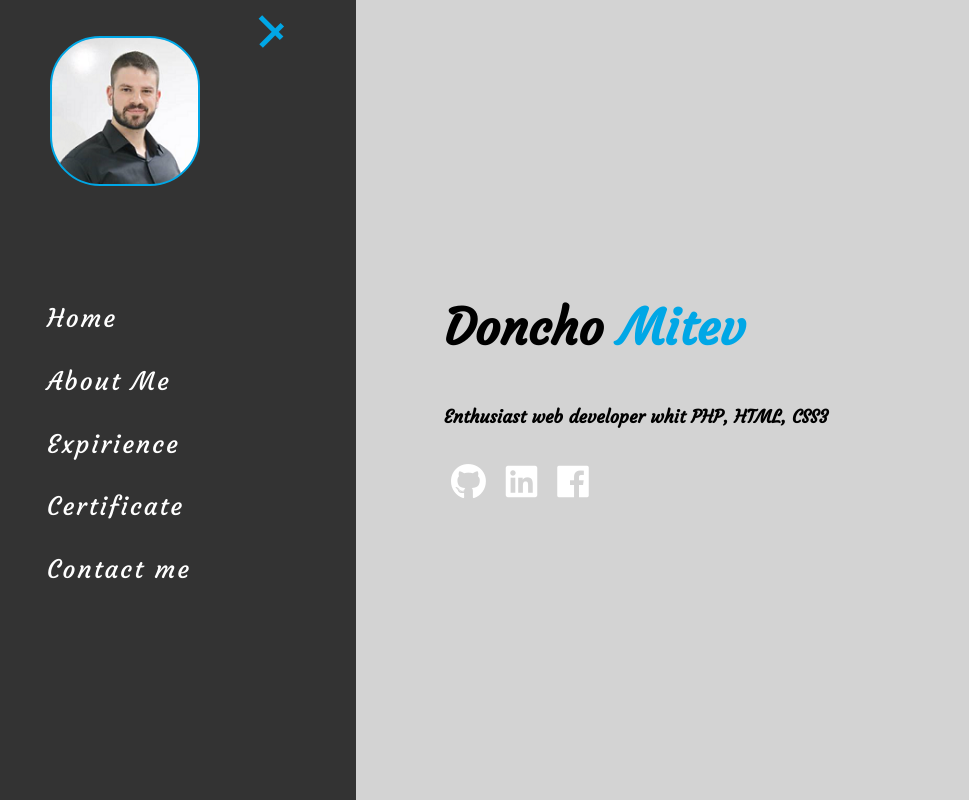
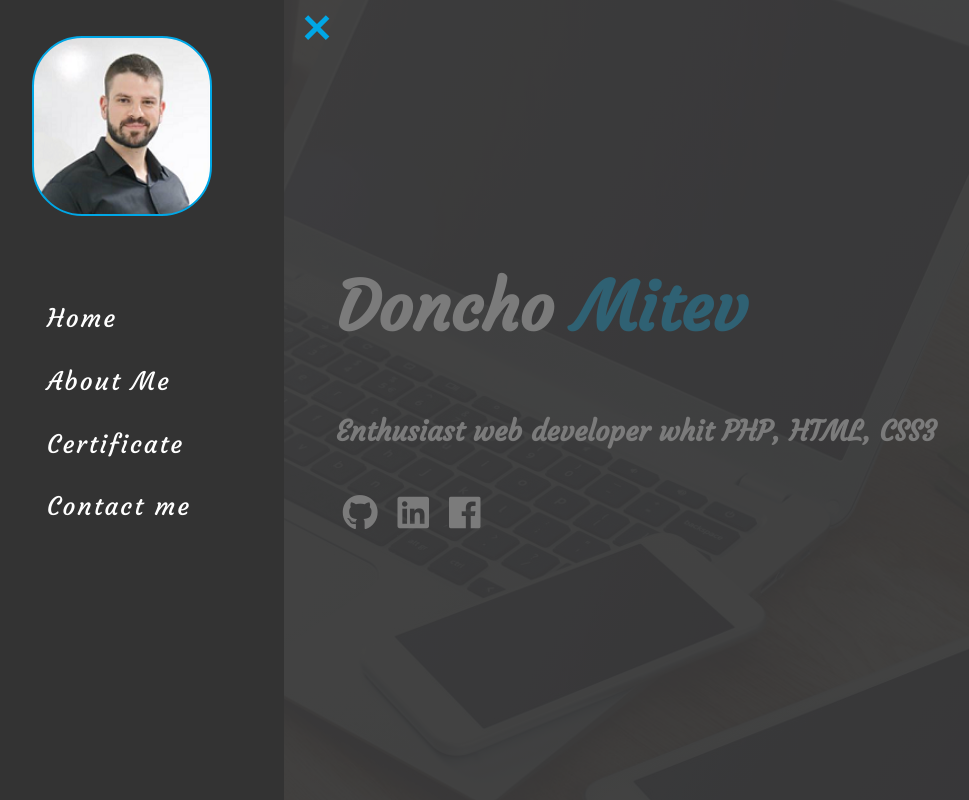
Before and after one commit to DonchoMitev/MyPortfolio, a website: page docs/index.html in a window 1280 px wide. Both pictures are taken after a click on the element 33 px from the left and 36 px from the top of the page. Shown: the whole page, without its empty margins (4-973 px from the left). Drawn offline with Linux system fonts and the light colour scheme.

Commit message:
new nav and layout style

```diff
--- a/docs/index.html
+++ b/docs/index.html
@@ -8,15 +8,15 @@
     <link rel="stylesheet" href="css/main.css">
     <title>Welcome to My Portfolio</title>
 </head>
-<body>
-<header>
-    <div class="wrapper">
+<body class="site-body">
+    <header class="site-header">
+        <div class="site-nav-bar">
             <div class="menu-btn">
                 <div class="btn-line"></div>
                 <div class="btn-line"></div>
                 <div class="btn-line"></div>
             </div>
-        <div class="menu-branding">
+            <div class="menu-portrait">
                 <div class="portrait"></div>
             </div>
             <nav class="menu">
@@ -26,9 +26,6 @@
                     </li>
                     <li>
                         <a href="about.html">About Me</a>
-                </li>
-                <li>
-                    <a href="expirinence.html">Expirience</a>
                     </li>
                     <li>
                         <a href="certificate.html">Certificate</a>
@@ -42,13 +39,13 @@
     </header>
     <main>
         <section class="site-title">
-        <h1 class="lg-heading">
+            <h1 class="name-heading">
                 Doncho
                 <span class="text-secondary">Mitev</span>
             </h1>
-        <h4 class="sm-heading">
+            <h3 class="info-heading">
                 Enthusiast web developer whit PHP, HTML, CSS3
-        </h4>
+            </h3>
             <div class="icons">
                 <a href="#">
                     <i class="fab fa-github fa-2x"></i>
--- a/docs/js/main.js
+++ b/docs/js/main.js
@@ -1,6 +1,7 @@
 //Work Dom three
+const body = document.querySelector('.site-body')
 const menuBtn = document.querySelector('.menu-btn');
-const menu = document.querySelector('.wrapper');
+const menu = document.querySelector('.site-nav-bar');
 
 
 let showMenu = false;
@@ -11,10 +12,12 @@
     if (!showMenu){
         menuBtn.classList.add('close');
         menu.classList.add('show');
+        body.classList.add('show');
         showMenu = true;
     } else {
         menuBtn.classList.remove('close');
         menu.classList.remove('show');
+        body.classList.remove('show');
         showMenu = false;
     }
 }
--- a/scss/_layout.scss
+++ b/scss/_layout.scss
@@ -1,31 +1,33 @@
 body {
-  background: lightgray;
-  color: #000;
   height: 100%;
 }
-
 
 a {
   color: #fff;
   text-decoration: none;
 }
 
-header {
-  position: fixed;
-  z-index: 2;
-  width: 100%;
-}
-
 .text-secondary {
-  color: $secondary-color ;
+  color: $secondary-color;
 }
 
 main {
+  background: linear-gradient(rgba(25, 25, 25, 0.8), rgba(20, 20, 20, 0.8)), url("../img/background4.jpg") no-repeat center;
   display: flex;
   justify-content: center;
   align-items: center;
   padding: 4rem;
   height: 100vh;
+  &:after {
+    content: '';
+    position: absolute;
+    top: 0;
+    right: 0;
+    width: 100%;
+    height: 100%;
+    z-index: -1;
+    background: rgba($primary-color, $background-opacity);
+  }
 
   .icons {
     margin-top: 1rem;
@@ -51,3 +53,20 @@
     display: flex;
   }
 }
+
+body.show {
+  main {
+    &:after {
+      z-index: 2;
+      @include easeOut;
+    }
+  }
+}
+
+.name-heading {
+  color: white;
+}
+
+.info-heading {
+  color: white;
+}
--- a/scss/_menu.scss
+++ b/scss/_menu.scss
@@ -11,8 +11,8 @@
     width: 30px;
     height: 5px;
     margin-bottom: 7px;
-    background: #fff;
-    @include easeOut;
+    background: white;
+    transition: all 0.5s ease-in-out;
   }
 
   // Rotate menu icons
@@ -32,31 +32,24 @@
       //Rotate Line 3
       &:nth-child(3) {
         background: $secondary-color;
-        transform: rotate(-45deg) translate(7px, -6px);
+        transform: rotate(-45deg) translate(12px, -12px);
       }
     }
   }
 }
 
 //General Menu
-.wrapper {
-  overflow: hidden;
-}
-
-section.site-title {
-  transition: all 400ms ease-in;
-}
 
 nav {
   position: fixed;
+  z-index: 500;
   top: 0;
   left: 0;
-  width: 200px;
   height: 100%;
-  margin: 0 0 0 -250px;
+  margin: 0 0 0 -16rem;
   transition: all 400ms ease-in;
   ul {
-    width: 20rem;
+    width: 16rem;
     height: 100%;
     padding: 16rem 0 0 2rem;
     margin: 0;
@@ -83,12 +76,12 @@
   }
 }
 
-.menu-branding {
+.menu-portrait {
   display: inline;
   position: absolute;
-  z-index: 500;
-  width: 150px;
-  height: 150px;
+  z-index: 999;
+  width: 10rem;
+  height: 10rem;
   margin: 2rem 2rem 0 -250px;
   background: url('../img/SmallUserProfile.png');
   background-size: cover;
@@ -98,14 +91,14 @@
 }
 
 .show {
+  .menu-portrait {
+    margin-left: 2rem;
+  }
   nav {
     margin-left: 0;
   }
-  .menu-branding {
-    margin-left: 3rem;
-  }
   .menu-btn {
-    left: 260px;
+    left: 17rem;
   }
 
 }
--- a/scss/_typography.scss
+++ b/scss/_typography.scss
@@ -26,7 +26,7 @@
 	padding-bottom: 1em;
 }
 
-$headings: (h1: 2.741em, h2: 2.641em, h3: 1.563em, h5: 1.3em, h6: 1em);
+$headings: (h1: 3.741em, h2: 2.641em, h3: 1.563em, h5: 1.3em, h6: 1em);
 
 //loop headings and put size on each of them
 @each $heading, $size in $headings {
--- a/scss/_variables.scss
+++ b/scss/_variables.scss
@@ -2,7 +2,7 @@
 $secondary-color: #00A7E6;
 $show-menu: true;
 $home-image: url(../img/background4.jpg);
-$background-opacity: 0.9;
+$background-opacity: 0.7;
 
 //typography variables
 $font-size-initial: 12px;
```
Also changed, not shown: docs/css/main.css. Lines whose indentation alone changed are shown as unchanged.
